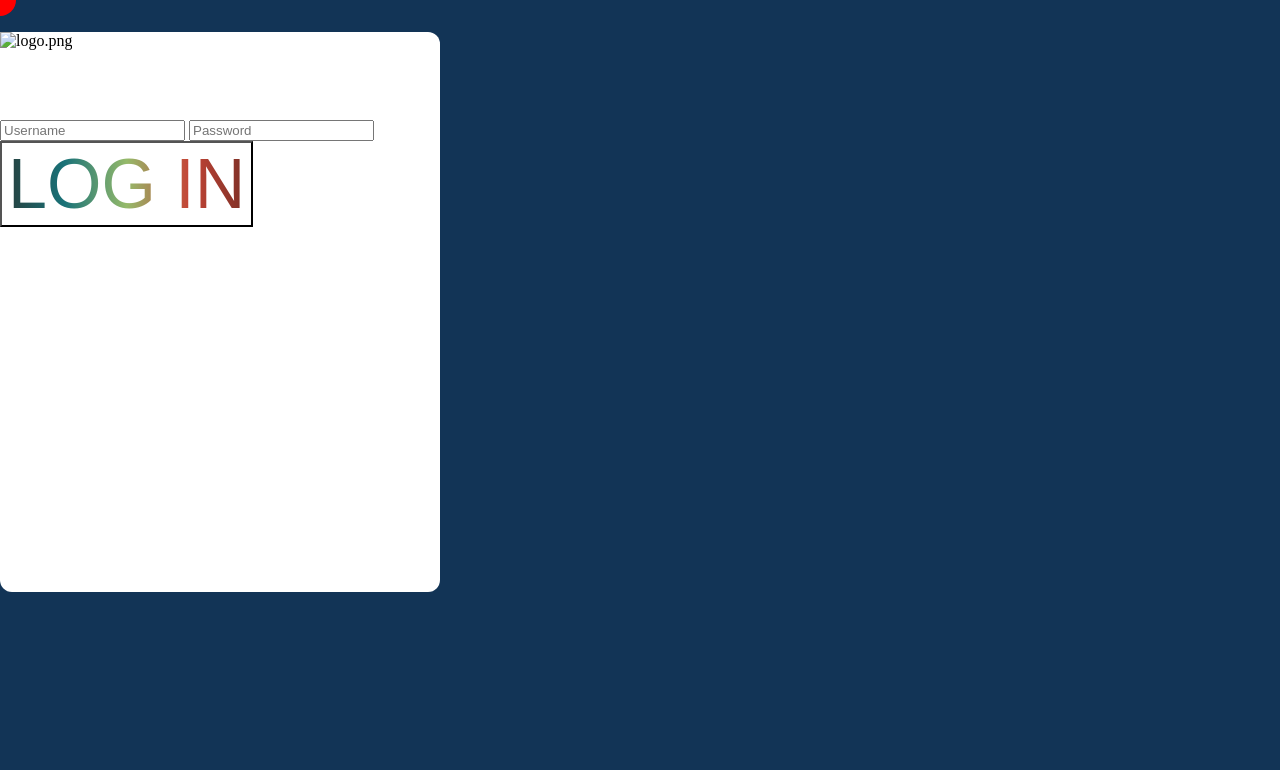
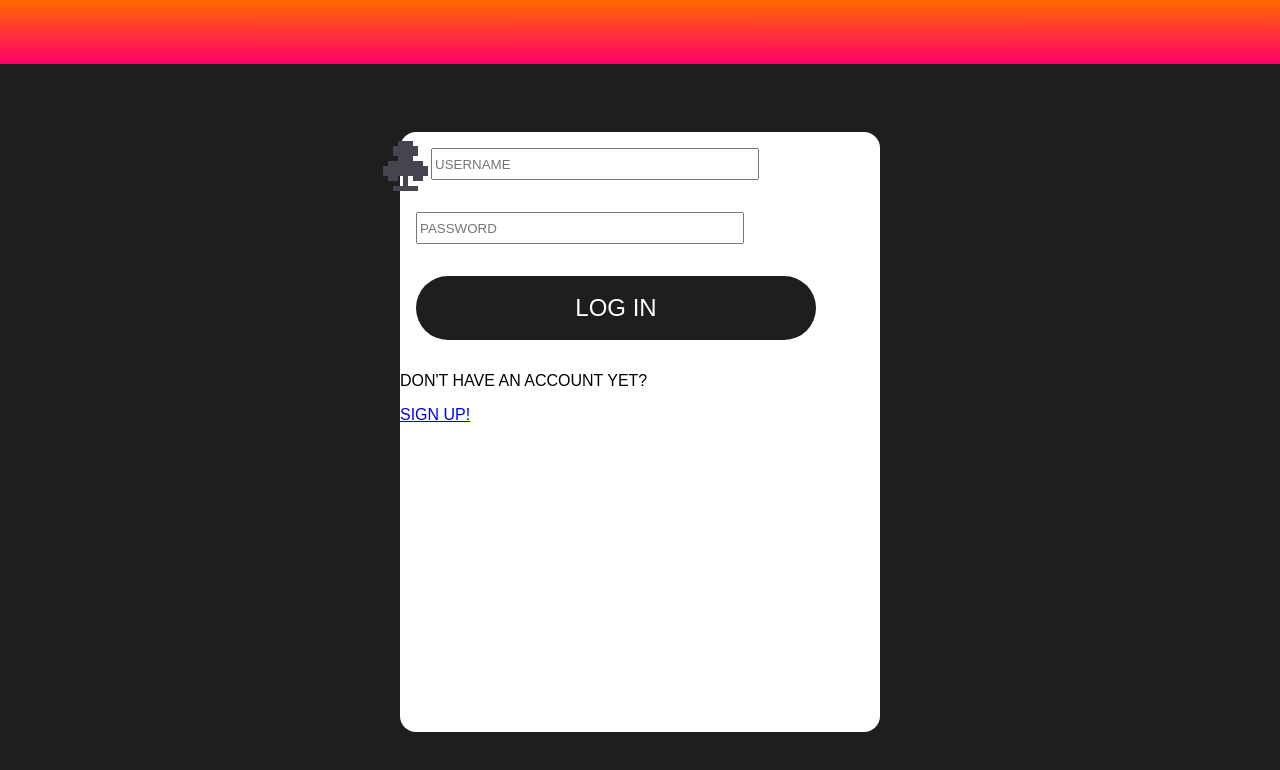
Before and after one commit to ghsPoker/ghsPoker.github.io, a website: page log-in.html in a window 1280 px wide. Drawn offline with Linux system fonts and the light colour scheme; a web font is replaced by a local one.

Commit message:
A lot of css

```diff
--- a/cursor.js
+++ b/cursor.js
@@ -1,5 +1,9 @@
 const cursor = document.getElementById("cursor")
 
-const e = window.onmousemove;
+addEventListener('mousemove', (e)=>{
+    const x = e.clientX;
+    const y = e.clientY;
 
-console.log(e.clientX)
+    cursor.style.left = `${x}px`;
+    cursor.style.top = `${y}px`;
+})
--- a/log-in.css
+++ b/log-in.css
@@ -1,20 +1,58 @@
 body {
-    background-color: #123456;
+    background-color: #1e1e1e;
+    overflow: hidden; /*Später vllt wegmachen*/
     margin: 0;
     padding: 0;
 }
 
-#form {
-    height: 70vh;
-    width: 55vh;
-    background-color: #ffffff;
-    border-radius: 1.5vh;
+#nav {
+    height: 8vh;
+    background-image: linear-gradient(hsl(25, 100%, 50%), hsl(335, 100%, 50%));;
 }
 
-#cursor {
-    height: 4vh;
-    width: 4vh;
+#content {
+    height: 92vh;
+    width: 100vw;
+}
+
+#form {
+    height: 75vh;
+    width: 60vh;
+    transform: translate(-50%, -50%);
+    margin-top: 46vh;
+    margin-left: 50vw;
+
+    background-color: #fff;
     border-radius: 2vh;
-    background-color: #ff0000;
-    transform: translate(-50%, -50%);
 }
+
+.input {
+    height: 26px;
+    width: 40vh;
+    margin: 2vh;
+}
+
+button {
+    height: 8vh;
+    width: 50vh;
+    margin: 2vh;
+
+    font-size: 24px;
+    border: none;
+    background-color: #1e1e1e;
+    color: #fff;
+    border-radius: 4vh;
+}
+
+button:hover {
+    background-image: linear-gradient(hsl(25, 100%, 50%), hsl(335, 100%, 50%));
+}
+
+button:active {
+    animation: buttonActive 100ms both;
+}
+
+@keyframes buttonActive {
+    0% {scale: 100%;}
+    100% {scale: 95%;}
+}
--- a/log-in.html
+++ b/log-in.html
@@ -2,7 +2,7 @@
 <html>
     <head>
         <title> Log in</title>
-
+        <link rel="Irgendwie so glaub ich kp" href="favicon.ico">
 
         <link rel="stylesheet" href="styles.css">
         <link rel="stylesheet" href="log-in.css">
@@ -13,16 +13,22 @@
         <link href="https://fonts.googleapis.com/css2?family=Special+Gothic&display=swap" rel="stylesheet">
     </head>
     <body>
-        <div id="cursor"></div>
-        <script src="cursor.js"></script>
+    <div id="nav"></div>
 
+    <div id="content">
         <div id="form">
-            <img src="logo.png" alt="logo.png">
-            <p class="gradient-font title"></p>
-            <input id="username" type="text" placeholder="Username">
-            <input id="password" type="password" placeholder="Password">
-            <button class="title gradient-font" onclick="logIn()">Log In</button>
+            <img class="logo" src="./assets/logo.png" alt="logo.png">
+
+            <input class="input t" id="username" type="text" placeholder="Username">
+
+            <input class="input t" id="password" type="password" placeholder="Password">
+
+            <button class="t" onclick="logIn()">Log In</button>
+
+            <p class="t">Don't have an account yet?</p>
+            <a class="t" href="sign-up.html">Sign up!</a>
             <script src="log-in.js"></script>
         </div>
+    </div>
     </body>
 </html>
--- a/styles.css
+++ b/styles.css
@@ -1,11 +1,10 @@
 .gradient-font {
-    font-size: 70px;
     background-image: linear-gradient(90deg,rgba(40, 61, 59, 1) 0%, rgba(25, 114, 120, 1) 25%, rgba(149, 186, 106, 1) 50%, rgba(196, 69, 54, 1) 75%, rgba(119, 46, 37, 1) 100%);
     -webkit-text-fill-color: transparent;
     background-clip: text;
 }
 
-.title {
+.t {
     font-family: "Special Gothic Expanded One", sans-serif;
     font-weight: 400;
     font-style: normal;
@@ -13,8 +12,10 @@
 }
 
 
-.text {
-    font-family: "Special Gothic", sans-serif;
-    font-weight: 400;
-    font-style: normal;
+img {
+    image-rendering: pixelated;
 }
+
+.logo {
+    scale: 5;
+}
```
Also changed, not shown: assets/logo.png (added).
